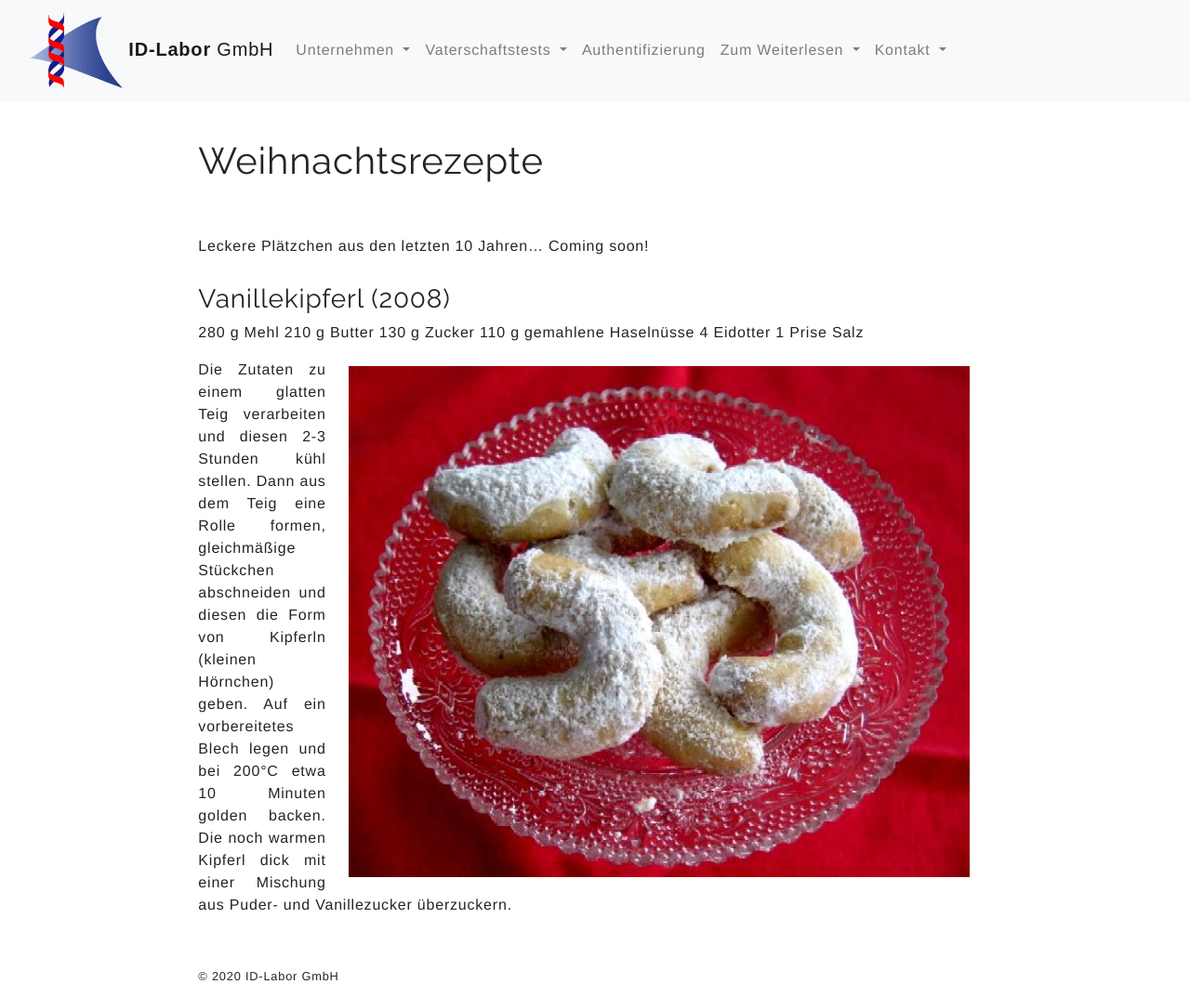
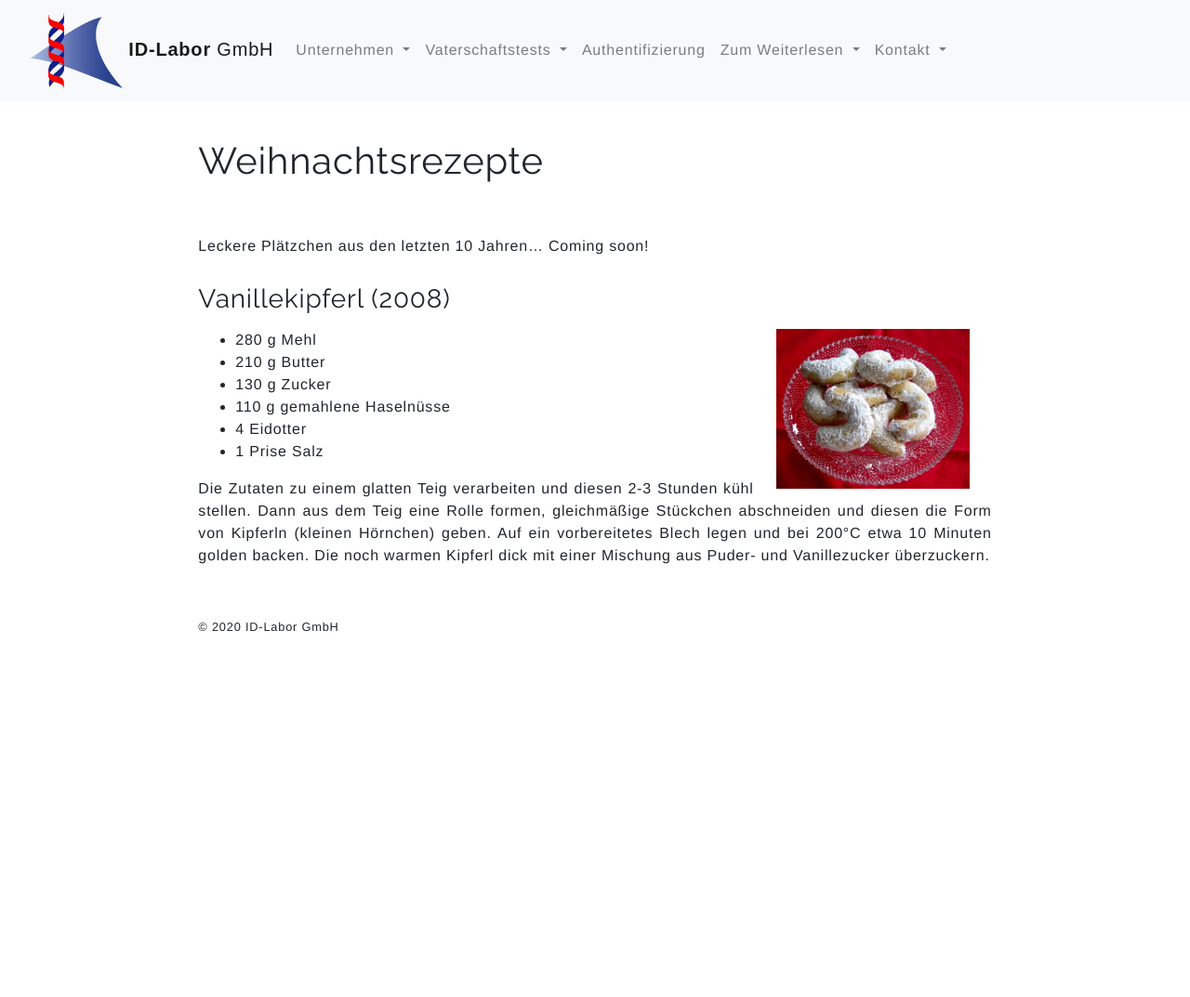
Before and after one commit to id-labor/id-labor.github.io, a Jekyll site: the page built from rezepte.markdown, in a window 1280 px wide. Shown: the whole page at 93% size. Built offline with Jekyll 4.4.1, drawn with Linux system fonts in a browser that asks for light colours; after the commit the page ends 900 px from its top, so only the background shows below that.

Commit message:
Vanillekipferl aktualisiert

```diff
--- a/rezepte.markdown
+++ b/rezepte.markdown
@@ -8,13 +8,14 @@ headtitle: Weihnachtsrezepte
 Leckere Plätzchen aus den letzten 10 Jahren... Coming soon!
 
 ### Vanillekipferl (2008)
-280 g Mehl
-210 g Butter
-130 g Zucker
-110 g gemahlene Haselnüsse
-4 Eidotter
-1 Prise Salz
 
-<img src="/assets/vanillekipferl.jpg" align="right">
+<img src="/assets/vanillekipferl.jpg" align="right" width="30%">
+
+- 280 g Mehl
+- 210 g Butter
+- 130 g Zucker
+- 110 g gemahlene Haselnüsse
+- 4 Eidotter
+- 1 Prise Salz
 
 Die Zutaten zu einem glatten Teig verarbeiten und diesen 2-3 Stunden kühl stellen. Dann aus dem Teig eine Rolle formen, gleichmäßige Stückchen abschneiden und diesen die Form von Kipferln (kleinen Hörnchen) geben. Auf ein vorbereitetes Blech legen und bei 200°C etwa 10 Minuten golden backen. Die noch warmen Kipferl dick mit einer Mischung aus Puder- und Vanillezucker überzuckern.
```
